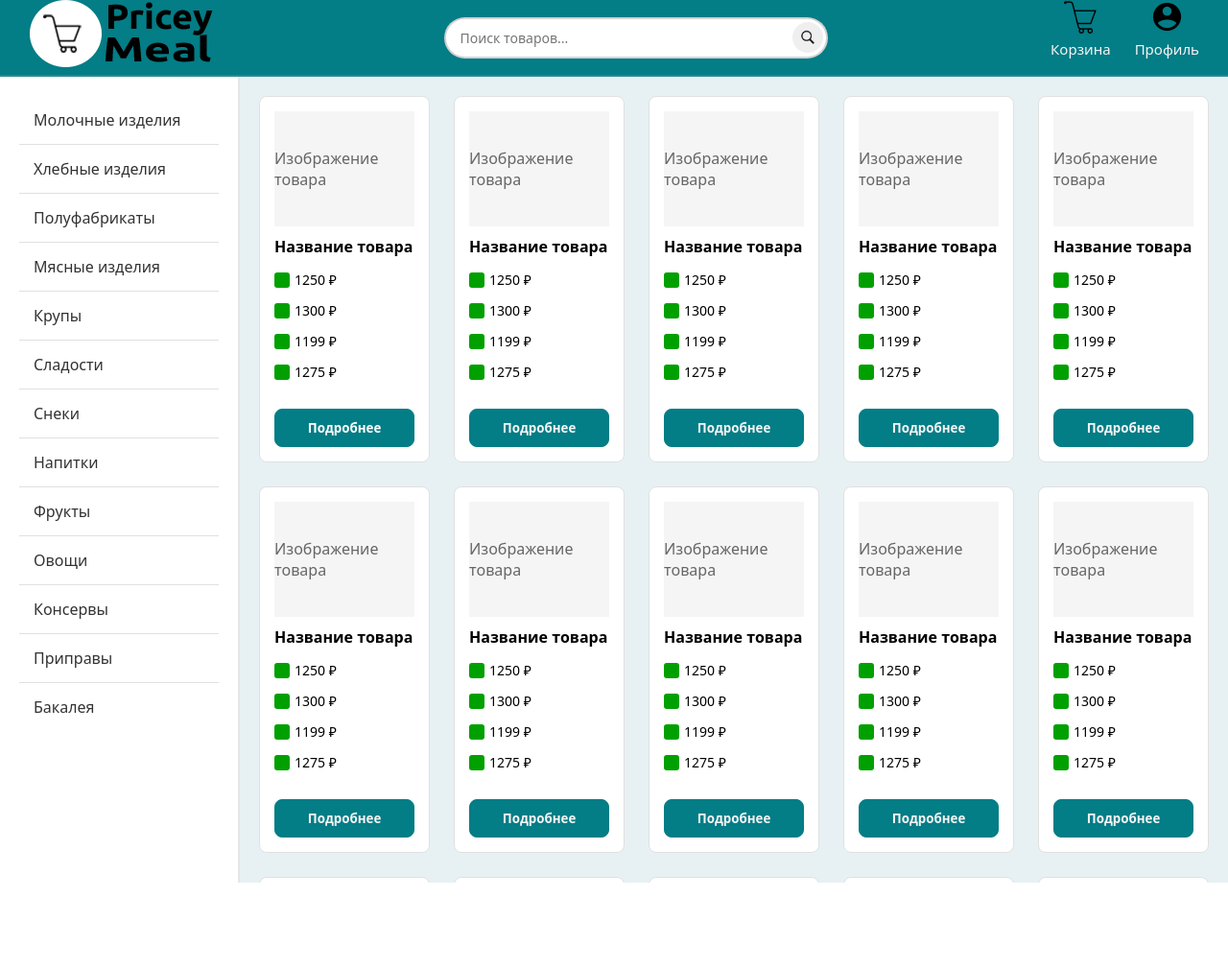
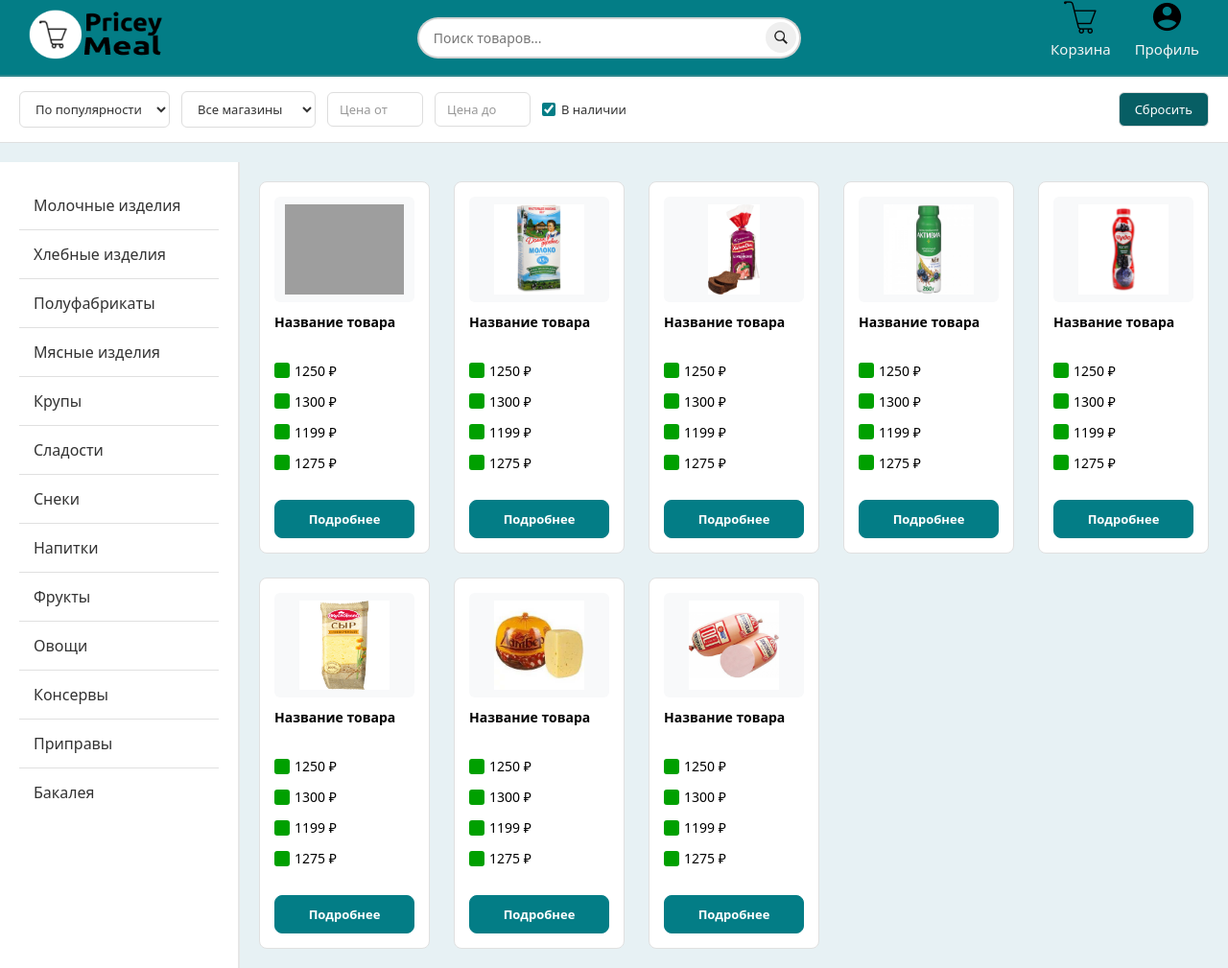
Before and after one commit to GeorgeNorth33/PriceyMeal, a PHP site: page / in a window 1280 px wide. Shown: the whole page at 96% size. Before the commit the page ends 920 px from the top, so only its background shows below. Run offline with PHP 8.4, Linux system fonts and the light colour scheme; grey boxes are pictures that could not be loaded.

Commit message:
Add files via upload

```diff
--- a/web/cart_page.css
+++ b/web/cart_page.css
@@ -561,3 +561,8 @@ body {
         margin-top: 5px;
     }
 }
+
+.logo-container img {
+    height: 60px;
+    width: auto;
+}
--- a/web/index.html
+++ b/web/index.html
@@ -10,11 +10,11 @@
     <link href="https://fonts.googleapis.com/css2?family=Ubuntu:ital,wght@0,300;0,400;0,500;0,700;1,300;1,400;1,500;1,700&display=swap" rel="stylesheet">
 </head>
 <body>
+
     <header class="header">
     <div class="logo-container">
         <a href="index.html"><img src="img/logo_logo копия.png"  alt="logo"></a>
     </div>
-
        <div class="search-container">
     <div class="search-wrapper">
         <input type="text" class="search-input" placeholder="Поиск товаров...">
@@ -35,6 +35,47 @@
     </div>
 </div>
     </header>
+
+<div class="filters-minimal">
+    <div class="filters-row">
+        <div class="filter-item">
+            <select class="minimal-select">
+                <option value="popular">По популярности</option>
+                <option value="price-low">Цена ↑</option>
+                <option value="price-high">Цена ↓</option>
+                <option value="name">По названию</option>
+            </select>
+        </div>
+
+        <div class="filter-item">
+            <select class="minimal-select">
+                <option value="all">Все магазины</option>
+                <option value="store1">Пятерочка</option>
+                <option value="store2">Магнит</option>
+                <option value="store3">Перекресток</option>
+                <option value="store4">Лента</option>
+                <option value="store5">Eurospar</option>
+            </select>
+        </div>
+
+        <div class="filter-item">
+            <input type="number" class="minimal-input" placeholder="Цена от">
+        </div>
+
+        <div class="filter-item">
+            <input type="number" class="minimal-input" placeholder="Цена до">
+        </div>
+
+        <div class="filter-item">
+            <label class="minimal-checkbox">
+                <input type="checkbox" checked>
+                <span>В наличии</span>
+            </label>
+        </div>
+
+        <button class="filter-reset">Сбросить</button>
+    </div>
+</div>
 
     <div class="main-container">
     <aside class="categories">
@@ -58,7 +99,9 @@
         <main class="products-grid">
             <!-- Пример карточки товара -->
             <div class="product-card">
-                <div class="product-image">Изображение товара</div>
+                <div class="product-image">
+                    <img src="products_image/464x464-webp-1435702310" alt="Название товара">
+                </div>
                 <div class="product-title">Название товара</div>
                 <div class="price-list">
                     <div class="price-item">
@@ -78,11 +121,13 @@
                         <span>1275 ₽</span>
                     </div>
                 </div>
-                <button class="details-btn"><a href="product_page.html">Подробнее</button></a>
+                    <button class="details-btn"><a href="product_page.html">Подробнее</a></button>
                 </div>
 
             <div class="product-card">
-                <div class="product-image">Изображение товара</div>
+                <div class="product-image">
+                    <img src="products_image/product2.jpg" alt="Название товара">
+                </div>
                 <div class="product-title">Название товара</div>
                 <div class="price-list">
                     <div class="price-item">
@@ -102,11 +147,14 @@
                         <span>1275 ₽</span>
                     </div>
                 </div>
-                <button class="details-btn">Подробнее</button>
+                    <button class="details-btn"><a href="product_page.html">Подробнее</a></button>
                 </div>
 
+
             <div class="product-card">
-                <div class="product-image">Изображение товара</div>
+                <div class="product-image">
+                    <img src="products_image/product3.jpeg" alt="Название товара">
+                </div>
                 <div class="product-title">Название товара</div>
                 <div class="price-list">
                     <div class="price-item">
@@ -126,11 +174,14 @@
                         <span>1275 ₽</span>
                     </div>
                 </div>
-                <button class="details-btn">Подробнее</button>
+                    <button class="details-btn"><a href="product_page.html">Подробнее</a></button>
                 </div>
 
+
             <div class="product-card">
-                <div class="product-image">Изображение товара</div>
+                <div class="product-image">
+                    <img src="products_image/product4.jpg" alt="Название товара">
+                </div>
                 <div class="product-title">Название товара</div>
                 <div class="price-list">
                     <div class="price-item">
@@ -150,11 +201,14 @@
                         <span>1275 ₽</span>
                     </div>
                 </div>
-                <button class="details-btn">Подробнее</button>
+                    <button class="details-btn"><a href="product_page.html">Подробнее</a></button>
                 </div>
 
+
             <div class="product-card">
-                <div class="product-image">Изображение товара</div>
+                <div class="product-image">
+                    <img src="products_image/product5.jpg" alt="Название товара">
+                </div>
                 <div class="product-title">Название товара</div>
                 <div class="price-list">
                     <div class="price-item">
@@ -174,11 +228,14 @@
                         <span>1275 ₽</span>
                     </div>
                 </div>
-                <button class="details-btn">Подробнее</button>
+                    <button class="details-btn"><a href="product_page.html">Подробнее</a></button>
                 </div>
 
+
             <div class="product-card">
-                <div class="product-image">Изображение товара</div>
+                <div class="product-image">
+                    <img src="products_image/product6.jpg" alt="Название товара">
+                </div>
                 <div class="product-title">Название товара</div>
                 <div class="price-list">
                     <div class="price-item">
@@ -198,11 +255,14 @@
                         <span>1275 ₽</span>
                     </div>
                 </div>
-                <button class="details-btn">Подробнее</button>
+                    <button class="details-btn"><a href="product_page.html">Подробнее</a></button>
                 </div>
 
+
             <div class="product-card">
-                <div class="product-image">Изображение товара</div>
+                <div class="product-image">
+                    <img src="products_image/product7.jpg" alt="Название товара">
+                </div>
                 <div class="product-title">Название товара</div>
                 <div class="price-list">
                     <div class="price-item">
@@ -222,11 +282,14 @@
                         <span>1275 ₽</span>
                     </div>
                 </div>
-                <button class="details-btn">Подробнее</button>
+                    <button class="details-btn"><a href="product_page.html">Подробнее</a></button>
                 </div>
 
+
             <div class="product-card">
-                <div class="product-image">Изображение товара</div>
+                <div class="product-image">
+                    <img src="products_image/product8.jpg" alt="Название товара">
+                </div>
                 <div class="product-title">Название товара</div>
                 <div class="price-list">
                     <div class="price-item">
@@ -246,177 +309,10 @@
                         <span>1275 ₽</span>
                     </div>
                 </div>
-                <button class="details-btn">Подробнее</button>
-            </div>
-
-                <div class="product-card">
-                <div class="product-image">Изображение товара</div>
-                <div class="product-title">Название товара</div>
-                <div class="price-list">
-                    <div class="price-item">
-                        <div class="store-icon"></div>
-                        <span>1250 ₽</span>
-                    </div>
-                    <div class="price-item">
-                        <div class="store-icon"></div>
-                        <span>1300 ₽</span>
-                    </div>
-                    <div class="price-item">
-                        <div class="store-icon"></div>
-                        <span>1199 ₽</span>
-                    </div>
-                    <div class="price-item">
-                        <div class="store-icon"></div>
-                        <span>1275 ₽</span>
-                    </div>
-                </div>
-                <button class="details-btn">Подробнее</button>
-            </div>
-
-            <div class="product-card">
-                <div class="product-image">Изображение товара</div>
-                <div class="product-title">Название товара</div>
-                <div class="price-list">
-                    <div class="price-item">
-                        <div class="store-icon"></div>
-                        <span>1250 ₽</span>
-                    </div>
-                    <div class="price-item">
-                        <div class="store-icon"></div>
-                        <span>1300 ₽</span>
-                    </div>
-                    <div class="price-item">
-                        <div class="store-icon"></div>
-                        <span>1199 ₽</span>
-                    </div>
-                    <div class="price-item">
-                        <div class="store-icon"></div>
-                        <span>1275 ₽</span>
-                    </div>
-                </div>
-                <button class="details-btn">Подробнее</button>
-            </div>
-
-                  <div class="product-card">
-                <div class="product-image">Изображение товара</div>
-                <div class="product-title">Название товара</div>
-                <div class="price-list">
-                    <div class="price-item">
-                        <div class="store-icon"></div>
-                        <span>1250 ₽</span>
-                    </div>
-                    <div class="price-item">
-                        <div class="store-icon"></div>
-                        <span>1300 ₽</span>
-                    </div>
-                    <div class="price-item">
-                        <div class="store-icon"></div>
-                        <span>1199 ₽</span>
-                    </div>
-                    <div class="price-item">
-                        <div class="store-icon"></div>
-                        <span>1275 ₽</span>
-                    </div>
-                </div>
-                <button class="details-btn">Подробнее</button>
-            </div>
-
-                  <div class="product-card">
-                <div class="product-image">Изображение товара</div>
-                <div class="product-title">Название товара</div>
-                <div class="price-list">
-                    <div class="price-item">
-                        <div class="store-icon"></div>
-                        <span>1250 ₽</span>
-                    </div>
-                    <div class="price-item">
-                        <div class="store-icon"></div>
-                        <span>1300 ₽</span>
-                    </div>
-                    <div class="price-item">
-                        <div class="store-icon"></div>
-                        <span>1199 ₽</span>
-                    </div>
-                    <div class="price-item">
-                        <div class="store-icon"></div>
-                        <span>1275 ₽</span>
-                    </div>
-                </div>
-                <button class="details-btn">Подробнее</button>
-            </div>
-
-                  <div class="product-card">
-                <div class="product-image">Изображение товара</div>
-                <div class="product-title">Название товара</div>
-                <div class="price-list">
-                    <div class="price-item">
-                        <div class="store-icon"></div>
-                        <span>1250 ₽</span>
-                    </div>
-                    <div class="price-item">
-                        <div class="store-icon"></div>
-                        <span>1300 ₽</span>
-                    </div>
-                    <div class="price-item">
-                        <div class="store-icon"></div>
-                        <span>1199 ₽</span>
-                    </div>
-                    <div class="price-item">
-                        <div class="store-icon"></div>
-                        <span>1275 ₽</span>
-                    </div>
-                </div>
-                <button class="details-btn">Подробнее</button>
-            </div>
-
-                  <div class="product-card">
-                <div class="product-image">Изображение товара</div>
-                <div class="product-title">Название товара</div>
-                <div class="price-list">
-                    <div class="price-item">
-                        <div class="store-icon"></div>
-                        <span>1250 ₽</span>
-                    </div>
-                    <div class="price-item">
-                        <div class="store-icon"></div>
-                        <span>1300 ₽</span>
-                    </div>
-                    <div class="price-item">
-                        <div class="store-icon"></div>
-                        <span>1199 ₽</span>
-                    </div>
-                    <div class="price-item">
-                        <div class="store-icon"></div>
-                        <span>1275 ₽</span>
-                    </div>
-                </div>
-                <button class="details-btn">Подробнее</button>
-            </div>
-
-                  <div class="product-card">
-                <div class="product-image">Изображение товара</div>
-                <div class="product-title">Название товара</div>
-                <div class="price-list">
-                    <div class="price-item">
-                        <div class="store-icon"></div>
-                        <span>1250 ₽</span>
-                    </div>
-                    <div class="price-item">
-                        <div class="store-icon"></div>
-                        <span>1300 ₽</span>
-                    </div>
-                    <div class="price-item">
-                        <div class="store-icon"></div>
-                        <span>1199 ₽</span>
-                    </div>
-                    <div class="price-item">
-                        <div class="store-icon"></div>
-                        <span>1275 ₽</span>
-                    </div>
-                </div>
-                <button class="details-btn">Подробнее</button>
+                    <button class="details-btn"><a href="product_page.html">Подробнее</a></button>
                 </div>
         </main>
     </div>
+    <script src="js/main.js"></script>
 </body>
 </html>
--- a/web/login.css
+++ b/web/login.css
@@ -415,3 +415,8 @@
         padding: 10px;
     }
 }
+
+.logo-container img {
+    height: 60px;
+    width: auto;
+}
--- a/web/product_page.css
+++ b/web/product_page.css
@@ -7,6 +7,11 @@
 
 body {
     background-color: #E7F1F4;
+}
+
+.logo-container img {
+    height: 60px;
+    width: auto;
 }
 
 /* Верхняя панель */
--- a/web/profile.css
+++ b/web/profile.css
@@ -256,7 +256,7 @@ body {
     display: flex;
     flex-direction: column;
     gap: 8px;
-
+    margin-top: 15px;
 }
 
 .form-group label {
@@ -291,7 +291,7 @@ body {
     font-weight: 600;
     cursor: pointer;
     transition: all 0.3s;
-    margin-top: 10px;
+    margin-top: 25px;
 }
 
 .save-btn:hover {
--- a/web/register.css
+++ b/web/register.css
@@ -448,3 +448,8 @@
     color: #04a7b3;
     text-decoration: underline;
 }
+
+.logo-container img {
+    height: 60px;
+    width: auto;
+}
--- a/web/styles.css
+++ b/web/styles.css
@@ -110,6 +110,162 @@ body {
     transition: all 0.3s;
 }
 
+.filters-minimal {
+    background: white;
+    padding: 15px 20px;
+    border-bottom: 1px solid #e0e0e0;
+    margin-bottom: 20px;
+}
+
+.filters-row {
+    display: flex;
+    align-items: center;
+    gap: 12px;
+    flex-wrap: wrap;
+}
+
+.filter-item {
+    display: flex;
+    align-items: center;
+}
+
+/* Стили для select */
+.minimal-select {
+    padding: 8px 12px;
+    border: 1px solid #ddd;
+    border-radius: 6px;
+    font-size: 13px;
+    background: white;
+    cursor: pointer;
+    min-width: 140px;
+    color: #333;
+    transition: all 0.2s ease;
+}
+
+.minimal-select:focus {
+    outline: none;
+    border-color: #7ddae0;
+    box-shadow: 0 0 0 2px rgba(3, 125, 134, 0.1);
+}
+
+.minimal-select:hover {
+    border-color: #25a6af;
+}
+
+/* Стили для input */
+.minimal-input {
+    padding: 8px 12px;
+    border: 1px solid #ddd;
+    border-radius: 6px;
+    font-size: 13px;
+    width: 100px;
+    color: #333;
+    transition: all 0.2s ease;
+}
+
+.minimal-input:focus {
+    outline: none;
+    border-color: #7ddae0;
+    box-shadow: 0 0 0 2px rgba(3, 125, 134, 0.1);
+}
+
+.minimal-input:hover {
+    border-color: #25a6af;
+}
+
+.minimal-input::placeholder {
+    color: #999;
+}
+
+/* Чекбокс */
+.minimal-checkbox {
+    display: flex;
+    align-items: center;
+    gap: 6px;
+    cursor: pointer;
+    font-size: 13px;
+    color: #333;
+    padding: 4px 0;
+}
+
+.minimal-checkbox input[type="checkbox"] {
+    width: 14px;
+    height: 14px;
+    cursor: pointer;
+    accent-color: #037D86;
+}
+
+/* Кнопка сброса */
+.filter-reset {
+    padding: 8px 16px;
+    background: transparent;
+    border: 1px solid #ddd;
+    background-color: #075e64;
+    border-radius: 6px;
+    color: #ffffff;
+    cursor: pointer;
+    font-size: 13px;
+    transition: all 0.2s ease;
+    margin-left: auto;
+}
+
+.filter-reset:hover {
+    border-color: #037D86;
+    color: #037D86;
+    background: rgba(3, 125, 134, 0.05);
+}
+
+/* Адаптивность */
+@media (max-width: 768px) {
+    .filters-minimal {
+        padding: 12px 15px;
+    }
+
+    .filters-row {
+        gap: 8px;
+    }
+
+    .minimal-select {
+        min-width: 120px;
+        font-size: 12px;
+        padding: 7px 10px;
+    }
+
+    .minimal-input {
+        width: 80px;
+        font-size: 12px;
+        padding: 7px 10px;
+    }
+
+    .filter-reset {
+        padding: 7px 12px;
+        font-size: 12px;
+    }
+}
+
+@media (max-width: 480px) {
+    .filters-row {
+        justify-content: space-between;
+    }
+
+    .filter-item {
+        flex: 1;
+        min-width: calc(50% - 10px);
+    }
+
+    .minimal-select,
+    .minimal-input {
+        min-width: 100%;
+        width: 100%;
+    }
+
+    .filter-reset {
+        flex: 0 0 100%;
+        margin-top: 10px;
+        margin-left: 0;
+    }
+}
+
 /* Основной контент */
 .main-container {
     display: flex;
@@ -192,22 +348,81 @@ body {
     display: flex;
     flex-direction: column;
     height: fit-content;
+    transition: transform 0.2s ease, box-shadow 0.2s ease;
 }
 
+.product-card:hover {
+    transform: translateY(-2px);
+    box-shadow: 0 4px 12px rgba(0, 0, 0, 0.1);
+}
+
+/* Стили для изображений товаров */
 .product-image {
-    height: 120px;
-    background-color: #f5f5f5;
-    margin-bottom: 10px;
+    width: 100%;
+    height: 0;
+    padding-bottom: 75%; /* Соотношение 4:3 (высота = 75% от ширины) */
+    background-color: #f8f9fa;
+    margin-bottom: 12px;
+    border-radius: 6px;
+    overflow: hidden;
+    position: relative;
     display: flex;
     align-items: center;
     justify-content: center;
-    color: #666;
+}
+
+.product-image img {
+    position: absolute;
+    top: 0;
+    left: 0;
+    width: 100%;
+    height: 100%;
+    object-fit: contain; /* Сохраняет пропорции, полностью помещает изображение */
+    object-position: center;
+    padding: 8px;
+    transition: transform 0.3s ease;
+}
+
+.product-card:hover .product-image img {
+    transform: scale(1.05);
+}
+
+/* Альтернативные соотношения для разных типов товаров */
+.product-image.ratio-1-1 {
+    padding-bottom: 100%; /* Квадрат 1:1 */
+}
+
+.product-image.ratio-16-9 {
+    padding-bottom: 56.25%; /* 16:9 */
+}
+
+.product-image.ratio-3-4 {
+    padding-bottom: 133.33%; /* 3:4 (вертикальные) */
+}
+
+/* Заглушка для отсутствующих изображений */
+.product-image:not(:has(img))::before {
+    content: "Нет изображения";
+    color: #999;
+    font-size: 12px;
+    text-align: center;
+    position: absolute;
+    top: 50%;
+    left: 50%;
+    transform: translate(-50%, -50%);
 }
 
 .product-title {
     font-weight: bold;
     margin-bottom: 10px;
     min-height: auto;
+    font-size: 14px;
+    line-height: 1.3;
+    display: -webkit-box;
+    -webkit-line-clamp: 2;
+    -webkit-box-orient: vertical;
+    overflow: hidden;
+    height: 36px;
 }
 
 /* Блок с ценниками со скроллбаром */
@@ -272,11 +487,14 @@ body {
     font-weight: bold;
     transition: all 0.3s;
     margin-top: 5px;
+    width: 100%;
+    font-size: 13px;
 }
 
 .details-btn a{
     color: white;
     text-decoration: none;
+    display: block;
 }
 
 .details-btn:hover {
@@ -287,6 +505,25 @@ body {
 }
 
 /* Адаптивность для мобильных устройств */
+@media (max-width: 1200px) {
+    .products-grid {
+        grid-template-columns: repeat(4, 1fr);
+        gap: 20px;
+    }
+}
+
+@media (max-width: 992px) {
+    .products-grid {
+        grid-template-columns: repeat(3, 1fr);
+        gap: 18px;
+        padding: 15px;
+    }
+
+    .product-image {
+        padding-bottom: 70%; /* Немного изменяем соотношение для планшетов */
+    }
+}
+
 @media (max-width: 768px) {
     body {
         padding-top: 70px;
@@ -308,6 +545,15 @@ body {
         padding: 15px;
         gap: 15px;
     }
+
+    .product-image {
+        padding-bottom: 80%; /* Соотношение для мобильных */
+    }
+
+    .product-title {
+        font-size: 13px;
+        height: 32px;
+    }
 }
 
 @media (max-width: 480px) {
@@ -323,5 +569,20 @@ body {
 
     .products-grid {
         grid-template-columns: 1fr;
+        gap: 12px;
+        padding: 10px;
+    }
+
+    .product-card {
+        padding: 12px;
+    }
+
+    .product-image {
+        padding-bottom: 75%; /* Возвращаем стандартное соотношение для мобильных */
     }
 }
+
+.logo-container img {
+    height: 60px;
+    width: auto;
+}
```
Also changed, not shown: web/includes/db_connection.php (added, +18 -0 lines), web/js/main.js (added, +113 -0 lines), web/profile.html (+3 -40 lines). Lines whose indentation alone changed are shown as unchanged.
